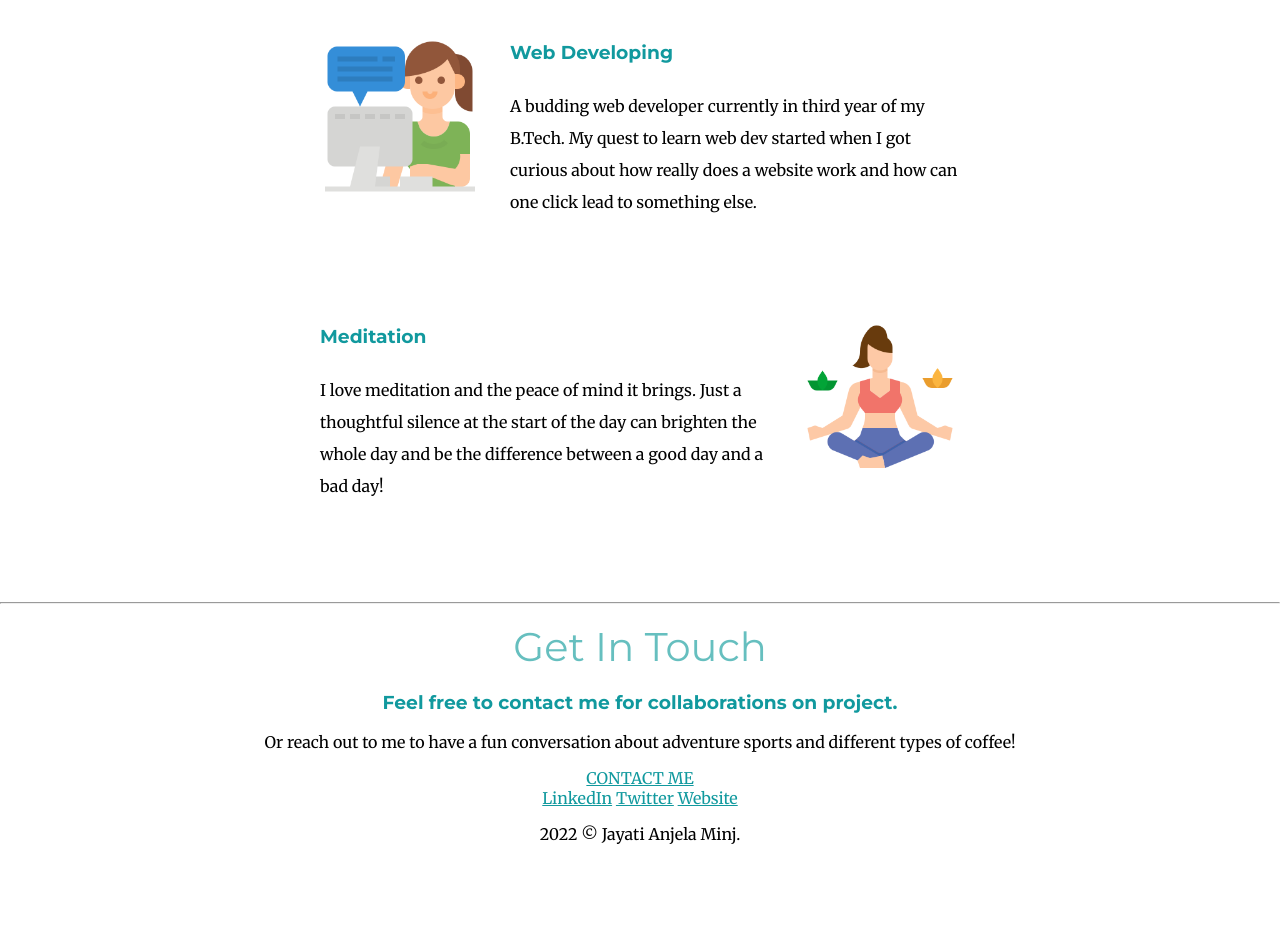
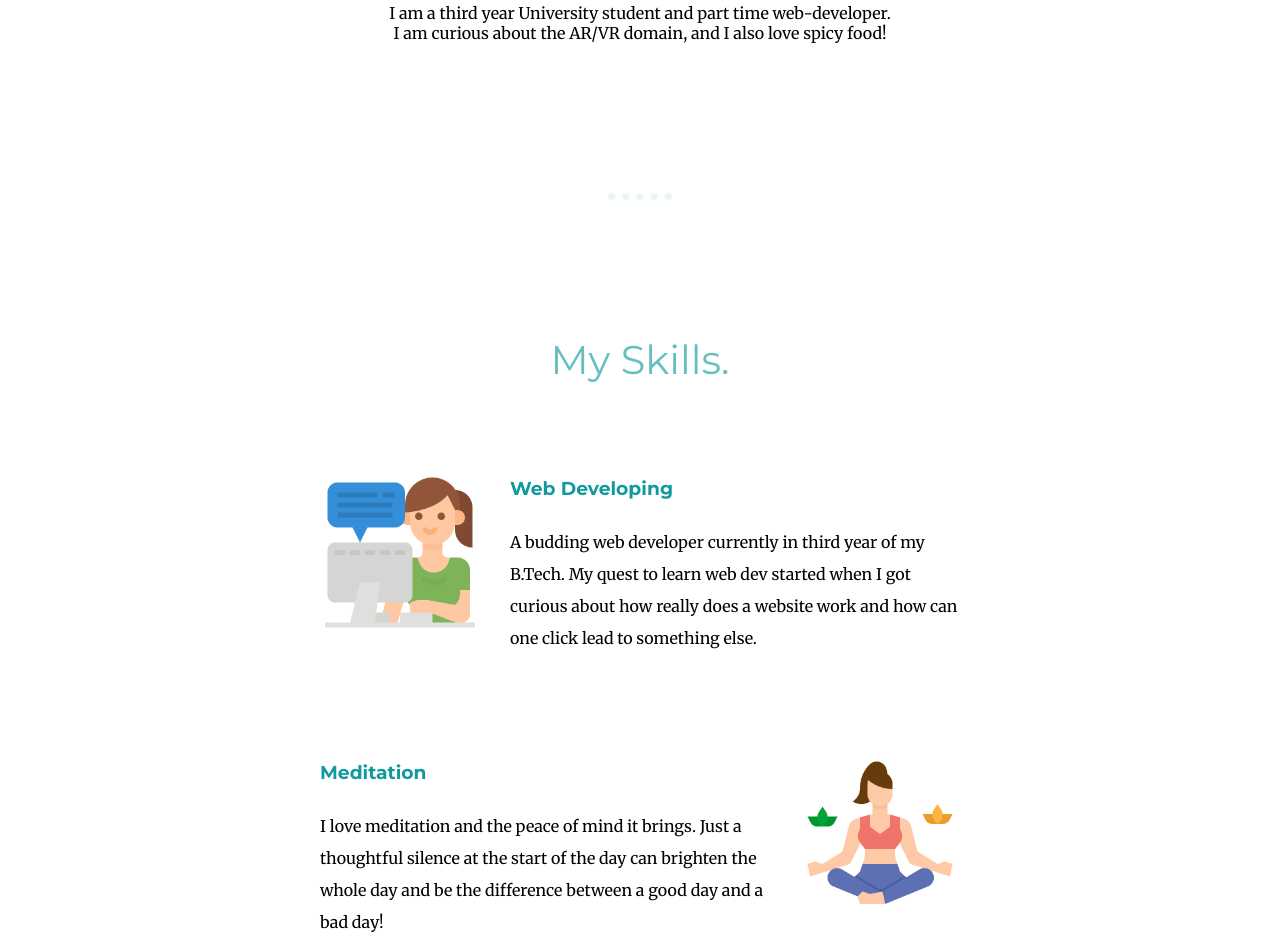
Before and after one commit to jayati-anjela/webdevpractice, a plain HTML site: page SECTION4CSS/HTMLPERSONALSITEv2/index.html in a window 1280 px wide. Shown: the part 1218-2159 px from the top of the page. Before the commit the page ends 2078 px from the top, so only its background shows below. Drawn offline with Linux system fonts and the light colour scheme.

Commit message:
finished website css intermediate

```diff
--- a/SECTION4CSS/HTMLPERSONALSITEv2/css/styles.css
+++ b/SECTION4CSS/HTMLPERSONALSITEv2/css/styles.css
@@ -12,15 +12,17 @@ body {
   background-color: #E4F9F5;
   margin: 0;
   position: relative;
-  padding-top: 100px;
+  padding-top: 130px;
 }
 
-.middle-container {
+/* .middle-container {
 
-}
+} */
 
 .bottom-container {
-
+  background-color: #66BFBF;
+  padding-bottom: 40px;
+  padding-top: 40px;
 }
 
 /* headings */
@@ -45,10 +47,21 @@ h3 {
   color: #11999E;
 }
 
-/* anchor tag */
+/* extras */
 
 a {
   color: #11999E;
+}
+
+hr {
+  border-style: none;
+  border-top-style: dotted;
+  border-color: #EAF6F6;
+  color: #EAF6F6;
+  border-width: 7px;
+  width: 5%;
+  margin: 150px auto;
+
 }
 
 /* span */
@@ -60,7 +73,7 @@ a {
 /* images in landing page view */
 
 .cloud-top {
-  top: 50px;
+  top: 80px;
   right: 300px;
   position: absolute;
 }
@@ -68,7 +81,13 @@ a {
 .cloud-bottom {
   position: absolute;
   left: 300px;
-  bottom: 300px;
+  bottom: 200px;
+}
+
+/* intro page */
+
+.pfppic {
+  margin-top: 130px;
 }
 
 /* skills section */
@@ -91,3 +110,42 @@ a {
   margin-left: 30px;
   float: right;
 }
+
+/* contact part */
+
+.contact-me {
+  margin: 0 auto 130px auto;
+}
+
+.btn {
+  background: #11cdd4;
+  background-image: -webkit-linear-gradient(top, #11cdd4, #11999e);
+  background-image: -moz-linear-gradient(top, #11cdd4, #11999e);
+  background-image: -ms-linear-gradient(top, #11cdd4, #11999e);
+  background-image: -o-linear-gradient(top, #11cdd4, #11999e);
+  background-image: linear-gradient(to bottom, #11cdd4, #11999e);
+  -webkit-border-radius: 8;
+  -moz-border-radius: 8;
+  border-radius: 8px;
+  font-family: Arial;
+  color: #ffffff;
+  font-size: 20px;
+  padding: 10px 20px 10px 20px;
+  text-decoration: none;
+}
+
+.btn:hover {
+  background: #30e3cb;
+  background-image: -webkit-linear-gradient(top, #30e3cb, #2bc4ad);
+  background-image: -moz-linear-gradient(top, #30e3cb, #2bc4ad);
+  background-image: -ms-linear-gradient(top, #30e3cb, #2bc4ad);
+  background-image: -o-linear-gradient(top, #30e3cb, #2bc4ad);
+  background-image: linear-gradient(to bottom, #30e3cb, #2bc4ad);
+  text-decoration: none;
+}
+
+/* footer */
+
+.bottom-container p {
+  color: #EAF6F6;
+}
--- a/SECTION4CSS/HTMLPERSONALSITEv2/index.html
+++ b/SECTION4CSS/HTMLPERSONALSITEv2/index.html
@@ -32,9 +32,9 @@
 
   <div class="middle-container">
     <div class="profile">
-      <img src="images/fake-human-circle-img.png" alt="jayati-profile-picture">
+      <img class="pfppic" src="images/fake-human-circle-img.png" alt="jayati-profile-picture">
       <h2>Hello.</h2>
-      <p>I am a third year University student and part time web-developer. I am curious about the AR/VR domain, and I also love spicy food!</p>
+      <p>I am a third year University student and part time web-developer. <br> I am curious about the AR/VR domain, and I also love spicy food!</p>
     </div>
     <hr>
     <div class="skills">
```
